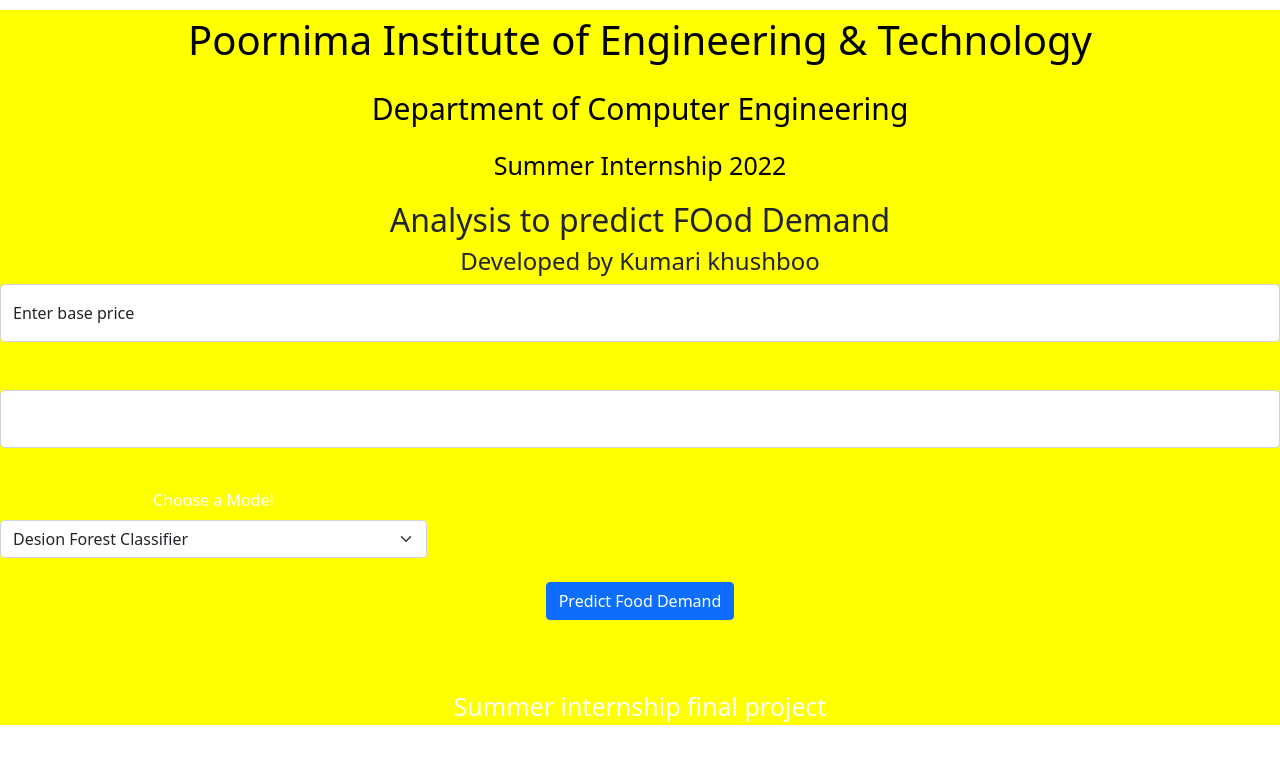
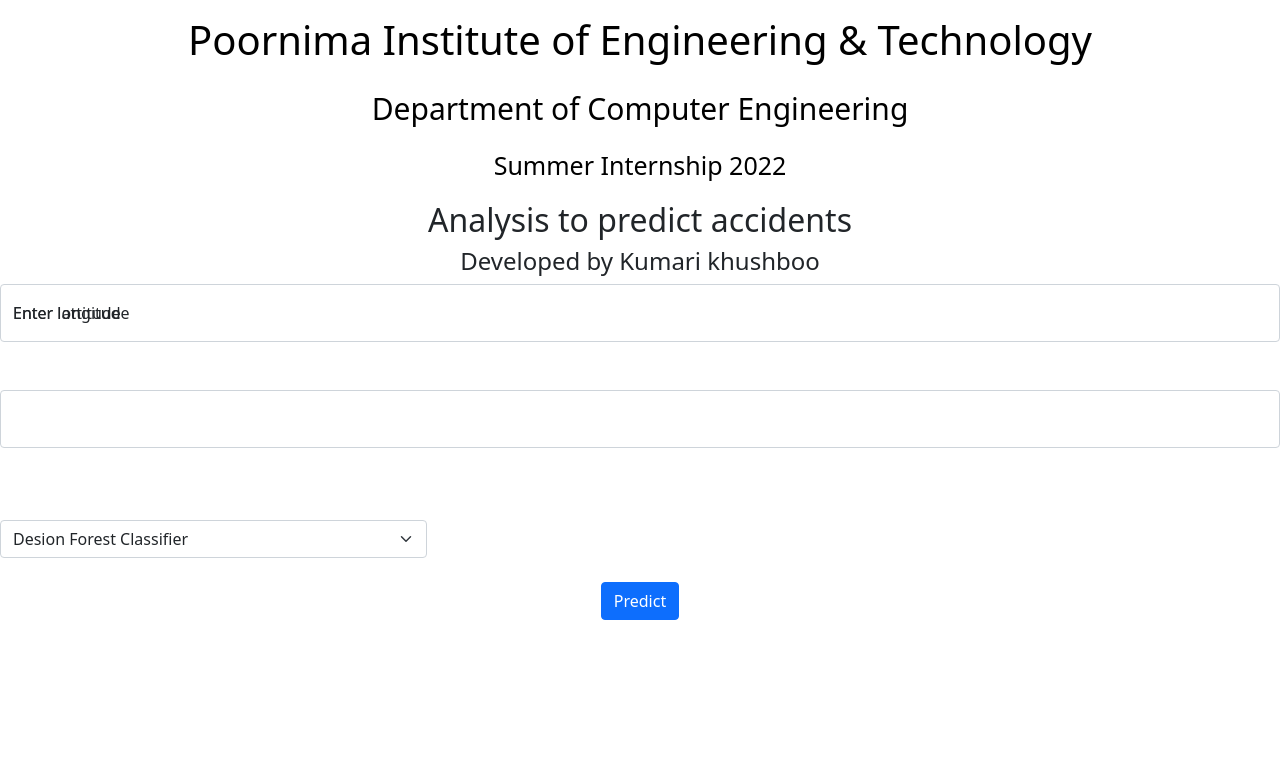
Before and after one commit to KritikaTiwari/Major-Project, a Flask app: page / in a window 1280 px wide. Shown: the top 764 px of the page. Run offline with Flask 2, Linux system fonts and the light colour scheme; parts of the project's set-up code (start-up, migrations or seed data) failed here and were passed over.

Commit message:
Update index.html

```diff
--- a/templates/index.html
+++ b/templates/index.html
@@ -10,7 +10,7 @@
 <script src="https://cdn.jsdelivr.net/npm/bootstrap@5.2.0/dist/js/bootstrap.bundle.min.js" integrity="sha384-A3rJD856KowSb7dwlZdYEkO39Gagi7vIsF0jrRAoQmDKKtQBHUuLZ9AsSv4jD4Xa" crossorigin="anonymous"></script>
 <link href="https://cdn.jsdelivr.net/npm/bootstrap@5.0.0-beta1/dist/css/bootstrap.min.css" rel="stylesheet" integrity="sha384-giJF6kkoqNQ00vy+HMDP7azOuL0xtbfIcaT9wjKHr8RbDVddVHyTfAAsrekwKmP1" crossorigin="anonymous">
 <style><!DOCTYPE html>
-Deepak Moud10:45
+Kritika Tiwari10:45
 h1 {text-align: center;}
 h2 {text-align: center;}
 h3 {text-align: center;}
@@ -20,7 +20,7 @@
 </head>
 <body>
 
-<div class="" style="background-color:yellow;" >
+<div class="" style="background-color:white;" >
 <div class="clearfix">
 
 <div class="col-md-12">
@@ -29,16 +29,16 @@
 <center><p style="font-size:25px;color:black;margin-top:10px;">Summer Internship 2022 </p></center>
 </div>
 <div class="login">
-<h2 > Analysis to predict FOod Demand</h2>
+<h2 > Analysis to predict accidents</h2>
 <h4>Developed by Kumari khushboo</h4>
 <!-- Main Input For Receiving Query to our ML -->
 <form action="{{ url_for('predict')}}"method="get">
 <div class="form-floating mb-3">
 <input type="number" class="form-control" id="exp1" name="exp1" step="any" min="0" max="200" placeholder="0" required="required">
-<label for="floatingInput">Enter base price</label>
+<label for="floatingInput">Enter lattitude </label>
 <br><Br>
 <input type="number" class="form-control" id="exp2" name="exp2" step="any" min="0" max="200" placeholder="0" required="required">
-
+<label for="floatingInput">Enter longitude </label>
 </div>
 <br>
             <div class="col-md-4" style="color: #FFF;">
@@ -60,14 +60,14 @@
                 </select>
             </div>
 <br>
-<button type="submit" class="btn btn-primary btn-block btn-large">Predict Food Demand </button>
+<button type="submit" class="btn btn-primary btn-block btn-large">Predict </button>
 </form>
 <br>
 <br>
 {{ prediction_text }}
 </div>
 
-<div class="" style="background-color:yellow;" >
+<div class="" style="background-color:white;" >
 <div class="clearfix">
 
 <div class="col-md-12">
```
